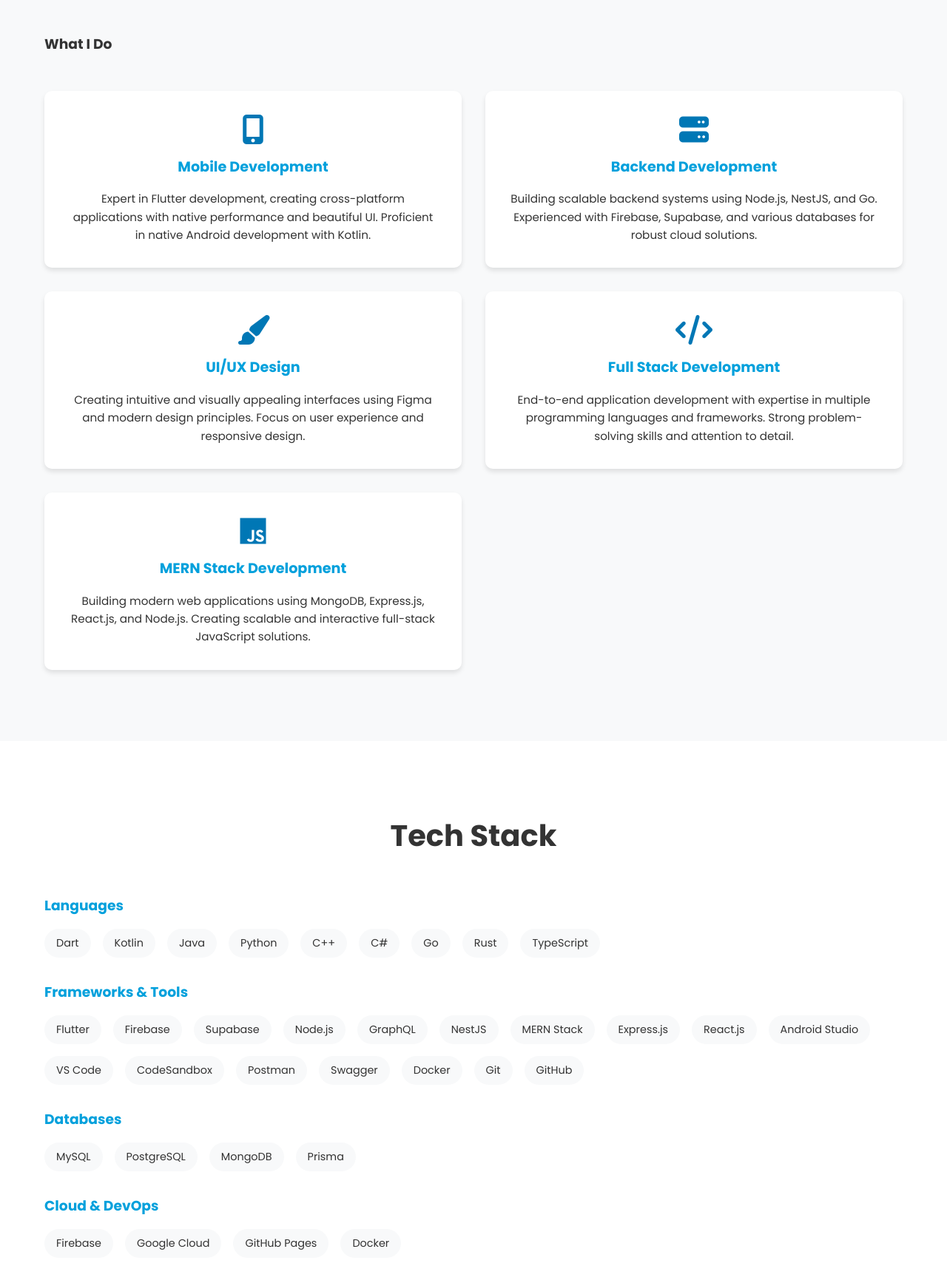
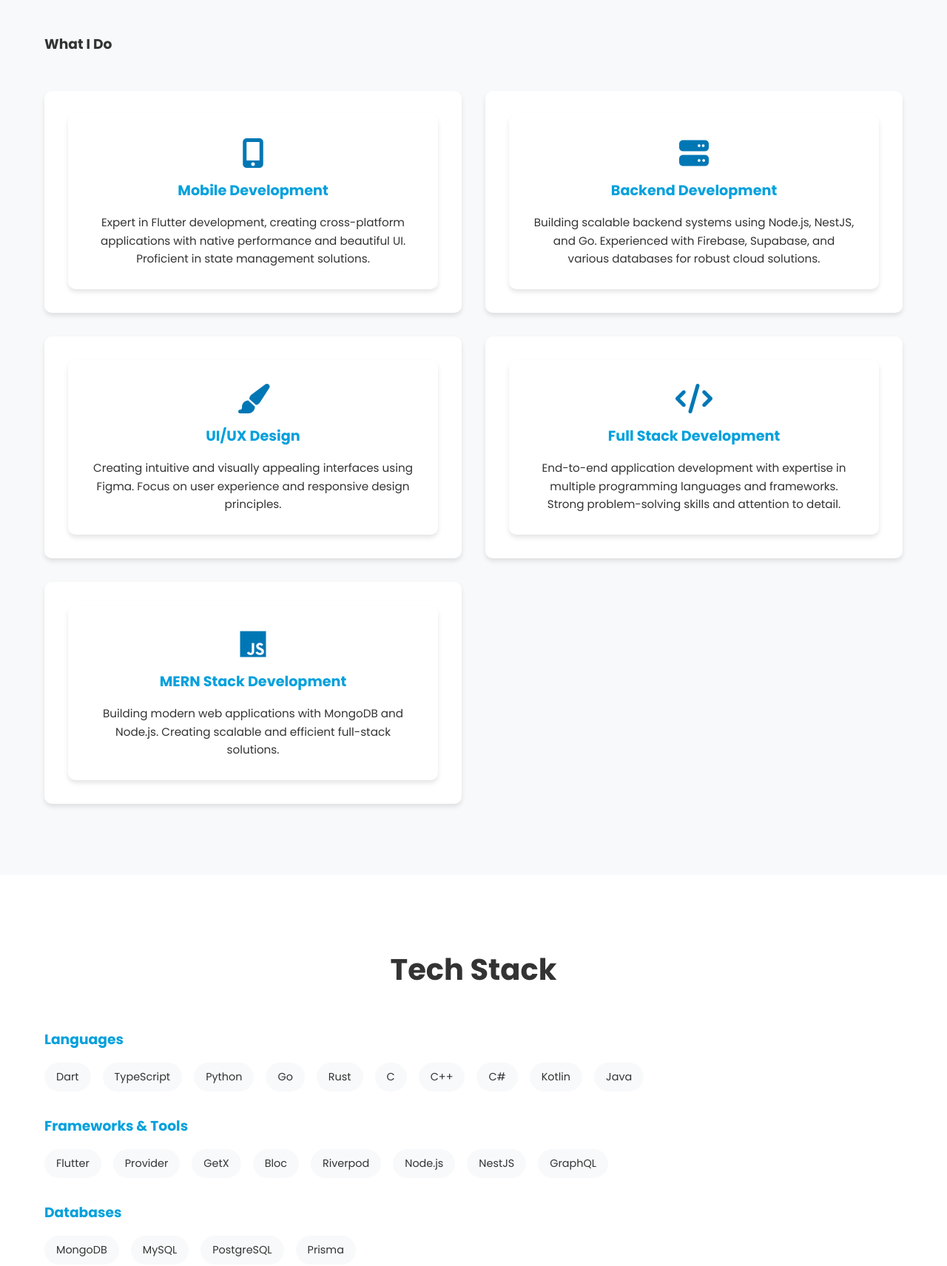
Before and after one commit to Mahmoud-Saeed-Mahmoud/Mahmoud-Saeed-Mahmoud.github.io, a plain HTML site: page index.html in a window 1280 px wide. Shown: the part 1088-2800 px from the top of the page at 74% size. Drawn offline with Linux system fonts and the light colour scheme.

Commit message:
feat: enhance portfolio website with interactive features and content updates
- Add interactive elements:
  * Typing animation for hero section
  * Service card flip effects with detailed tech info
  * Smooth scroll navigation
  * Scroll-to-top button
  * Section fade-in animations

- Update tech stack presentation:
  * Add comprehensive language list (Dart, TypeScript, Python, Go, Rust, C, C++, C#, Kotlin, Java)
  * Organize into clear categories (Languages, Frameworks, Databases, Cloud, Design)
  * Remove outdated tech references (Angular, React, Vue, Express)
  * Add Flutter state management tools (Provider, GetX, Bloc, Riverpod)

- Improve service cards:
  * Update mobile development with Flutter expertise
  * Differentiate between backend and MERN stack development
  * Focus UI/UX section on Figma and design principles

- Social links:
  * Add GitHub profile
  * Update professional links layout

- Style improvements:
  * Enhance responsive design
  * Refine animations and transitions
  * Update color scheme and typography

```diff
--- a/index.html
+++ b/index.html
@@ -24,7 +24,7 @@
     <section id="home" class="hero">
         <div class="container">
             <h1>Mahmoud Saeed</h1>
-            <h2>Flutter Developer | Full-Stack Developer | MERN Stack Developer & UI/UX Designer</h2>
+            <h2 class="typing-text">Flutter Developer | Full-Stack Developer | MERN Stack Developer & UI/UX Designer</h2>
             <div class="social-links">
                 <a href="https://github.com/Mahmoud-Saeed-Mahmoud" target="_blank"><i class="fab fa-github"></i></a>
                 <a href="https://linkedin.com/in/mahmoud--saeed" target="_blank"><i class="fab fa-linkedin"></i></a>
@@ -43,29 +43,69 @@
                 <h3>What I Do</h3>
                 <div class="services">
                     <div class="service-card">
+                        <div class="service-card-inner">
+                            <div class="service-card-front">
                                 <i class="fas fa-mobile-alt"></i>
                                 <h4>Mobile Development</h4>
-                        <p>Expert in Flutter development, creating cross-platform applications with native performance and beautiful UI. Proficient in native Android development with Kotlin.</p>
+                                <p>Expert in Flutter development, creating cross-platform applications with native performance and beautiful UI. Proficient in state management solutions.</p>
+                            </div>
+                            <div class="service-card-back">
+                                <h4>Technologies</h4>
+                                <p>Flutter, Dart, Provider, GetX, Bloc, Riverpod, Firebase, REST APIs, Native Android (Kotlin)</p>
+                            </div>
+                        </div>
                     </div>
                     <div class="service-card">
+                        <div class="service-card-inner">
+                            <div class="service-card-front">
                                 <i class="fas fa-server"></i>
                                 <h4>Backend Development</h4>
                                 <p>Building scalable backend systems using Node.js, NestJS, and Go. Experienced with Firebase, Supabase, and various databases for robust cloud solutions.</p>
                             </div>
+                            <div class="service-card-back">
+                                <h4>Technologies</h4>
+                                <p>Node.js, NestJS, Go, Firebase, Supabase, MongoDB, PostgreSQL</p>
+                            </div>
+                        </div>
+                    </div>
                     <div class="service-card">
+                        <div class="service-card-inner">
+                            <div class="service-card-front">
                                 <i class="fas fa-paint-brush"></i>
                                 <h4>UI/UX Design</h4>
-                        <p>Creating intuitive and visually appealing interfaces using Figma and modern design principles. Focus on user experience and responsive design.</p>
+                                <p>Creating intuitive and visually appealing interfaces using Figma. Focus on user experience and responsive design principles.</p>
+                            </div>
+                            <div class="service-card-back">
+                                <h4>Tools</h4>
+                                <p>Figma, Material Design, Human Interface Guidelines</p>
+                            </div>
+                        </div>
                     </div>
                     <div class="service-card">
+                        <div class="service-card-inner">
+                            <div class="service-card-front">
                                 <i class="fas fa-code"></i>
                                 <h4>Full Stack Development</h4>
                                 <p>End-to-end application development with expertise in multiple programming languages and frameworks. Strong problem-solving skills and attention to detail.</p>
                             </div>
+                            <div class="service-card-back">
+                                <h4>Technologies</h4>
+                                <p>TypeScript, Node.js, MongoDB, PostgreSQL, GraphQL, REST APIs</p>
+                            </div>
+                        </div>
+                    </div>
                     <div class="service-card">
+                        <div class="service-card-inner">
+                            <div class="service-card-front">
                                 <i class="fab fa-js"></i>
                                 <h4>MERN Stack Development</h4>
-                        <p>Building modern web applications using MongoDB, Express.js, React.js, and Node.js. Creating scalable and interactive full-stack JavaScript solutions.</p>
+                                <p>Building modern web applications with MongoDB and Node.js. Creating scalable and efficient full-stack solutions.</p>
+                            </div>
+                            <div class="service-card-back">
+                                <h4>Technologies</h4>
+                                <p>Node.js, TypeScript, MongoDB, GraphQL, REST APIs</p>
+                            </div>
+                        </div>
                     </div>
                 </div>
             </div>
@@ -80,61 +120,56 @@
                     <h3>Languages</h3>
                     <div class="tech-items">
                         <span class="tech-item">Dart</span>
+                        <span class="tech-item">TypeScript</span>
+                        <span class="tech-item">Python</span>
+                        <span class="tech-item">Go</span>
+                        <span class="tech-item">Rust</span>
+                        <span class="tech-item">C</span>
+                        <span class="tech-item">C++</span>
+                        <span class="tech-item">C#</span>
                         <span class="tech-item">Kotlin</span>
                         <span class="tech-item">Java</span>
-                        <span class="tech-item">Python</span>
-                        <span class="tech-item">C++</span>
-                        <span class="tech-item">C#</span>
-                        <span class="tech-item">Go</span>
-                        <span class="tech-item">Rust</span>
-                        <span class="tech-item">TypeScript</span>
                     </div>
                 </div>
+
                 <div class="tech-category">
                     <h3>Frameworks & Tools</h3>
                     <div class="tech-items">
                         <span class="tech-item">Flutter</span>
-                        <span class="tech-item">Firebase</span>
-                        <span class="tech-item">Supabase</span>
+                        <span class="tech-item">Provider</span>
+                        <span class="tech-item">GetX</span>
+                        <span class="tech-item">Bloc</span>
+                        <span class="tech-item">Riverpod</span>
                         <span class="tech-item">Node.js</span>
+                        <span class="tech-item">NestJS</span>
                         <span class="tech-item">GraphQL</span>
-                        <span class="tech-item">NestJS</span>
-                        <span class="tech-item">MERN Stack</span>
-                        <span class="tech-item">Express.js</span>
-                        <span class="tech-item">React.js</span>
-                        <span class="tech-item">Android Studio</span>
-                        <span class="tech-item">VS Code</span>
-                        <span class="tech-item">CodeSandbox</span>
-                        <span class="tech-item">Postman</span>
-                        <span class="tech-item">Swagger</span>
-                        <span class="tech-item">Docker</span>
-                        <span class="tech-item">Git</span>
-                        <span class="tech-item">GitHub</span>
                     </div>
                 </div>
+
                 <div class="tech-category">
                     <h3>Databases</h3>
                     <div class="tech-items">
+                        <span class="tech-item">MongoDB</span>
                         <span class="tech-item">MySQL</span>
                         <span class="tech-item">PostgreSQL</span>
-                        <span class="tech-item">MongoDB</span>
                         <span class="tech-item">Prisma</span>
                     </div>
                 </div>
+
                 <div class="tech-category">
                     <h3>Cloud & DevOps</h3>
                     <div class="tech-items">
                         <span class="tech-item">Firebase</span>
                         <span class="tech-item">Google Cloud</span>
-                        <span class="tech-item">GitHub Pages</span>
                         <span class="tech-item">Docker</span>
+                        <span class="tech-item">Supabase</span>
                     </div>
                 </div>
+
                 <div class="tech-category">
                     <h3>Design</h3>
                     <div class="tech-items">
                         <span class="tech-item">Figma</span>
-                        <span class="tech-item">Canva</span>
                     </div>
                 </div>
             </div>
@@ -161,6 +196,10 @@
         </div>
     </section>
 
+    <button class="scroll-top">
+        <i class="fas fa-arrow-up"></i>
+    </button>
+
     <footer>
         <div class="container">
             <p>&copy; 2024 Mahmoud Saeed. All rights reserved.</p>
--- a/script.js
+++ b/script.js
@@ -1,3 +1,19 @@
+// Typing Animation for Hero Section
+const text = "Flutter Developer | Full-Stack Developer | MERN Stack Developer & UI/UX Designer";
+const typingText = document.querySelector('.typing-text');
+let i = 0;
+
+function typeWriter() {
+    if (i < text.length) {
+        typingText.textContent = text.substring(0, i + 1);
+        i++;
+        setTimeout(typeWriter, 50);
+    }
+}
+
+// Start typing animation when page loads
+window.addEventListener('load', typeWriter);
+
 // Smooth scrolling for navigation links
 document.querySelectorAll('a[href^="#"]').forEach(anchor => {
     anchor.addEventListener('click', function (e) {
@@ -31,6 +47,24 @@
     lastScroll = currentScroll;
 });
 
+// Scroll to Top Button
+const scrollTopBtn = document.querySelector('.scroll-top');
+
+window.addEventListener('scroll', () => {
+    if (window.pageYOffset > 300) {
+        scrollTopBtn.classList.add('visible');
+    } else {
+        scrollTopBtn.classList.remove('visible');
+    }
+});
+
+scrollTopBtn.addEventListener('click', () => {
+    window.scrollTo({
+        top: 0,
+        behavior: 'smooth'
+    });
+});
+
 // Add animation to elements when they come into view
 const observerOptions = {
     root: null,
@@ -43,15 +77,25 @@
         if (entry.isIntersecting) {
             entry.target.style.opacity = '1';
             entry.target.style.transform = 'translateY(0)';
+
+            // Animate skill bars if the entry is a skill item
+            if (entry.target.classList.contains('skill-item')) {
+                const progressBar = entry.target.querySelector('.skill-progress');
+                if (progressBar) {
+                    const progress = progressBar.style.transform.replace('scaleX(', '').replace(')', '');
+                    progressBar.style.transform = `scaleX(${progress})`;
+                }
+            }
+
             observer.unobserve(entry.target);
         }
     });
 }, observerOptions);
 
-// Observe all sections except the hero section
-document.querySelectorAll('section:not(#home)').forEach(section => {
-    section.style.opacity = '0';
-    section.style.transform = 'translateY(20px)';
-    section.style.transition = 'all 0.6s ease-out';
-    observer.observe(section);
+// Observe all sections and skill items
+document.querySelectorAll('section:not(#home), .skill-item').forEach(element => {
+    element.style.opacity = '0';
+    element.style.transform = 'translateY(20px)';
+    element.style.transition = 'all 0.6s ease-out';
+    observer.observe(element);
 });
--- a/styles.css
+++ b/styles.css
@@ -151,6 +151,42 @@
     flex-direction: column;
     justify-content: center;
     align-items: center;
+    perspective: 1000px;
+    height: 300px;
+    cursor: pointer;
+}
+
+.service-card-inner {
+    position: relative;
+    width: 100%;
+    height: 100%;
+    text-align: center;
+    transition: transform 0.8s;
+    transform-style: preserve-3d;
+}
+
+.service-card:hover .service-card-inner {
+    transform: rotateY(180deg);
+}
+
+.service-card-front, .service-card-back {
+    position: absolute;
+    width: 100%;
+    height: 100%;
+    backface-visibility: hidden;
+    padding: 2rem;
+    border-radius: 10px;
+    background: var(--card-bg, #ffffff);
+    box-shadow: 0 4px 6px rgba(0, 0, 0, 0.1);
+}
+
+.service-card-back {
+    transform: rotateY(180deg);
+    display: flex;
+    flex-direction: column;
+    justify-content: center;
+    background: linear-gradient(135deg, #eee, #a777e3);
+    color: white;
 }
 
 .service-card:hover {
@@ -253,6 +289,35 @@
     color: var(--primary-color);
 }
 
+.scroll-top {
+    position: fixed;
+    bottom: 20px;
+    right: 20px;
+    background: linear-gradient(135deg, #6e8efb, #a777e3);
+    color: white;
+    width: 40px;
+    height: 40px;
+    border-radius: 50%;
+    display: flex;
+    align-items: center;
+    justify-content: center;
+    cursor: pointer;
+    opacity: 0;
+    transition: opacity 0.3s, transform 0.3s;
+    transform: translateY(100px);
+    z-index: 1000;
+    border: none;
+}
+
+.scroll-top.visible {
+    opacity: 1;
+    transform: translateY(0);
+}
+
+.scroll-top:hover {
+    transform: translateY(-5px);
+}
+
 /* Footer */
 footer {
     padding: 2rem 0;
@@ -271,6 +336,16 @@
         opacity: 1;
         transform: translateY(0);
     }
+}
+
+@keyframes cursor-blink {
+    from, to { border-color: transparent }
+    50% { border-color: #000 }
+}
+
+.typing-text {
+    border-right: 3px solid;
+    animation: cursor-blink 1s step-end infinite;
 }
 
 /* Responsive Design */
```
Lines whose indentation alone changed are shown as unchanged.
